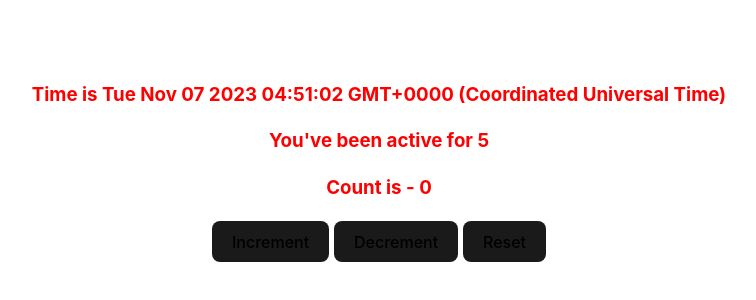
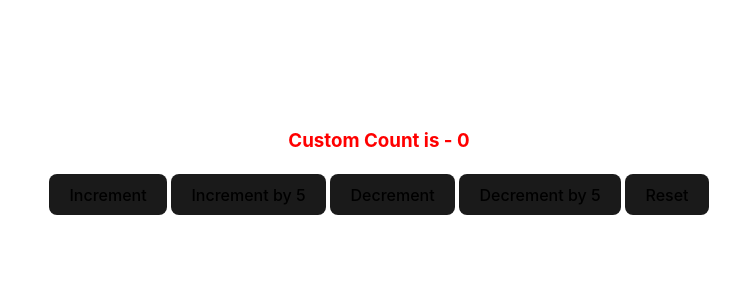
Before and after one commit to OkkashaAlly/svelte, a Svelte app: page / in a window 1280 px wide. Shown: the part 238-538 px from the top of the page, without its empty margins (261-1017 px from the left). Built offline with nearby package versions, Linux system fonts and the light colour scheme.

Commit message:
34 - Custom Stores

```diff
--- a/src/App.svelte
+++ b/src/App.svelte
@@ -7,11 +7,8 @@
 </script>
 
 <main>
-  <Time/>
   <Display />
-  <Increment />
-  <Decrement />
-  <Reset />
+
 </main>
 
 <style>
--- a/src/components/Display.svelte
+++ b/src/components/Display.svelte
@@ -1,5 +1,12 @@
 <script>
-  import { count } from "../store/store";
+  import { customCount } from "../store/store";
 </script>
 
-<h3>Count is - {$count}</h3>
+<h3>Custom Count is - {$customCount}</h3>
+
+<button on:click={() => customCount.increment()}>Increment</button>
+<button on:click={() => customCount.increment(5)}>Increment by 5</button>
+<button on:click={() => customCount.decrement()}>Decrement</button>
+<button on:click={() => customCount.decrement(5)}>Decrement by 5</button>
+
+<button on:click={customCount.reset}>Reset</button>
--- a/src/store/store.js
+++ b/src/store/store.js
@@ -1,3 +1,4 @@
+// @ts-nocheck
 import { derived, readable, writable } from "svelte/store";
 
 export const count = writable(0);
@@ -15,3 +16,17 @@ const start = new Date();
 export const elapsedTime = derived(time, $time => {
   return Math.round(($time - start) / 1000);
 });
+
+const createCount = () => {
+  const { subscribe, update, set } = writable(0);
+
+  return {
+    subscribe,
+    increment: (size = 1) => update(value => value + size),
+    decrement: (size = 1) => update(value => value - size),
+    reset: () => set(0),
+  };
+
+};
+
+export const customCount = createCount()
```
